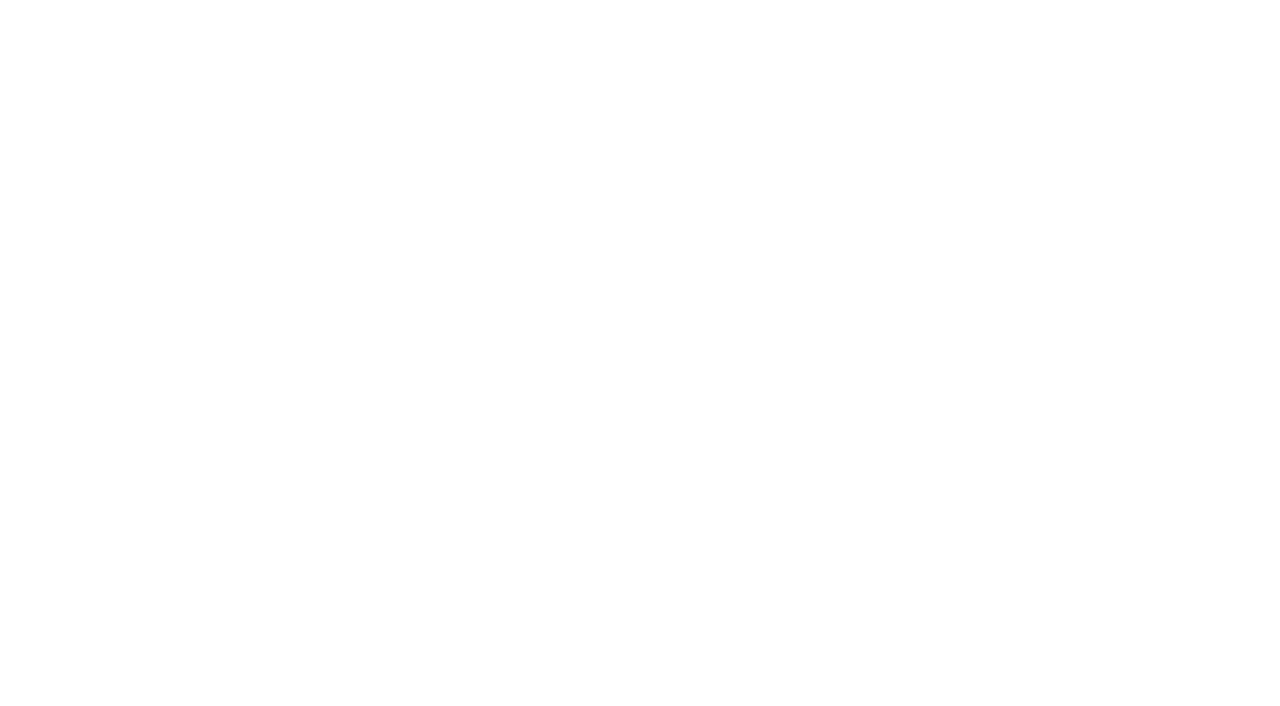
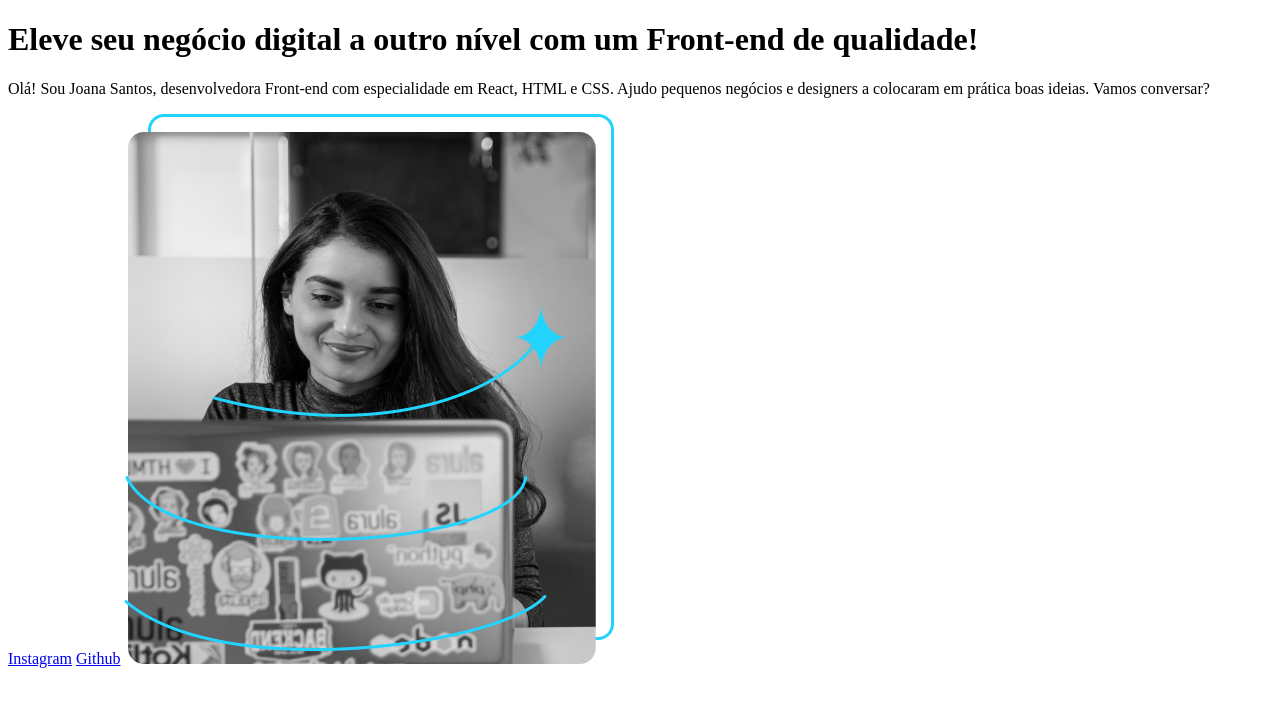
Before and after one commit to daniel-s-araujo/curso-html-css-ambiente-arquivos-tags, a plain HTML site: page Portfolio/index.html in a window 1280 px wide. Drawn offline with Linux system fonts and the light colour scheme.

Commit message:
Desenvolvendo o HTML

```diff
--- a/Portfolio/index.html
+++ b/Portfolio/index.html
@@ -9,7 +9,14 @@
 
 <body>
     <header></header>
-    <main></main>
+    <main>
+        <h1>Eleve seu negócio digital a outro nível <strong>com um Front-end de qualidade!</strong></h1>
+        <p>Olá! Sou Joana Santos, desenvolvedora Front-end com especialidade em React, HTML e CSS. Ajudo pequenos
+            negócios e designers a colocaram em prática boas ideias. Vamos conversar?</p>
+        <a href="https://www.instagram.com">Instagram</a>
+        <a href="https://www.github.com">Github</a>
+        <img src="imagem.png" alt="Foto da Joana Santos programando">
+    </main>
     <footer></footer>
 </body>
 
```
Also changed, not shown: Portfolio/html.png (deleted), Portfolio/imagem.png (added).
